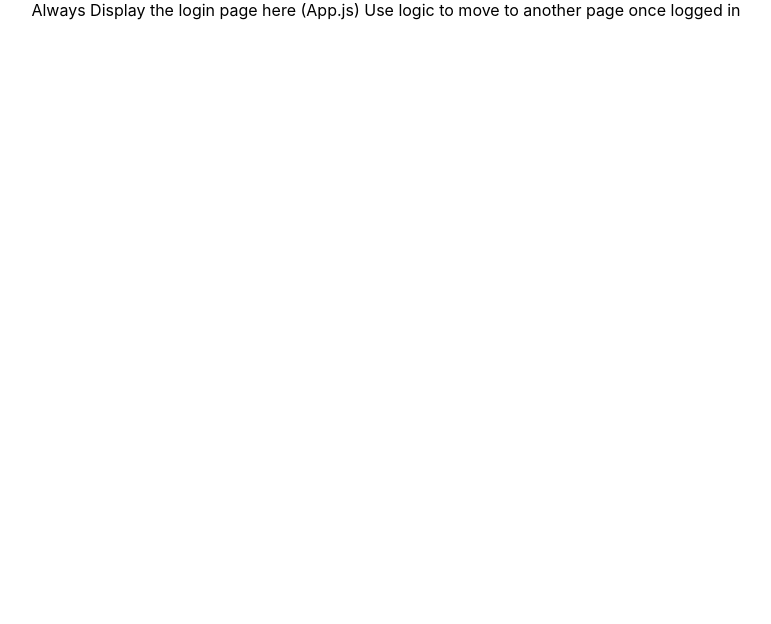
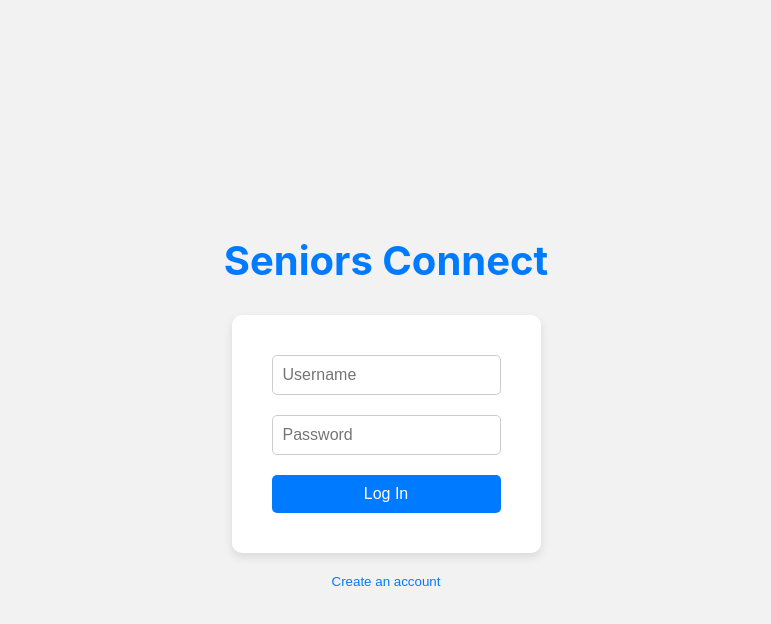
Before and after one commit to seniorsconnect/seniorsconnect.github.io, a React (Create React App) app: page / in a window 1280 px wide. Shown: the top 624 px of the page, without its empty margins (254-1025 px from the left). Built offline with nearby package versions, Linux system fonts and the light colour scheme.

Commit message:
Added a login and registration page

```diff
--- a/src/App.js
+++ b/src/App.js
@@ -1,12 +1,11 @@
-import logo from './logo.svg';
 import './App.css';
+import Login from './Login';
 
 function App() {
   return (
     <div className="App">
       <div class="body">
-        Always Display the login page here (App.js)
-        Use logic to move to another page once logged in
+        <Login />
       </div>
     </div>
   );
--- /dev/null
+++ b/src/Login.js
@@ -0,0 +1,102 @@
+import React, { useState } from 'react';
+import styled from '@emotion/styled';
+
+const Title = styled.h1`
+  margin-bottom: 30px; // Add some space below the title
+  color: #007bff; // You can change the color to fit your theme
+  font-size: 2.5rem; // Large font size for visibility
+  text-align: center;
+`;
+
+
+const Container = styled.div`
+  display: flex;
+  flex-direction: column;
+  align-items: center;
+  justify-content: center;
+  height: 100vh;
+  background-color: #f2f2f2;
+`;
+
+const LoginForm = styled.form`
+  display: flex;
+  flex-direction: column;
+  gap: 20px;
+  background: white;
+  padding: 40px;
+  border-radius: 10px;
+  box-shadow: 0px 4px 10px rgba(0, 0, 0, 0.1);
+`;
+
+const Input = styled.input`
+  padding: 10px;
+  font-size: 16px; // Larger font size
+  border-radius: 5px;
+  border: 1px solid #ccc;
+`;
+
+const Button = styled.button`
+  padding: 10px;
+  font-size: 16px;
+  color: white;
+  background-color: #007bff;
+  border: none;
+  border-radius: 5px;
+  cursor: pointer;
+`;
+
+const ToggleButton = styled.button`
+  margin-top: 20px; // Add space above the button
+  background: none;
+  border: none;
+  color: #007bff;
+  cursor: pointer;
+`;
+
+const Login = () => {
+  const [isRegistering, setIsRegistering] = useState(false);
+  const [username, setUsername] = useState('');
+  const [password, setPassword] = useState('');
+
+  const handleToggle = () => setIsRegistering(!isRegistering);
+
+  const handleSubmit = async (event) => {
+    event.preventDefault();
+    const endpoint = isRegistering ? '/register' : '/login';
+    const response = await fetch(`http://localhost:3001${endpoint}`, {
+      method: 'POST',
+      headers: {
+        'Content-Type': 'application/json',
+      },
+      body: JSON.stringify({ username, password }),
+    });
+    // Handle the response
+  };
+
+  return (
+
+    <Container>
+      <Title>Seniors Connect</Title>
+      <LoginForm onSubmit={handleSubmit}>
+        <Input
+          type="text"
+          placeholder="Username"
+          value={username}
+          onChange={(e) => setUsername(e.target.value)}
+        />
+        <Input
+          type="password"
+          placeholder="Password"
+          value={password}
+          onChange={(e) => setPassword(e.target.value)}
+        />
+        <Button type="submit">{isRegistering ? 'Register' : 'Log In'}</Button>
+      </LoginForm>
+      <ToggleButton onClick={handleToggle}>
+        {isRegistering ? 'Already have an account? Log In' : 'Create an account'}
+      </ToggleButton>
+    </Container>
+  );
+};
+
+export default Login;
```
